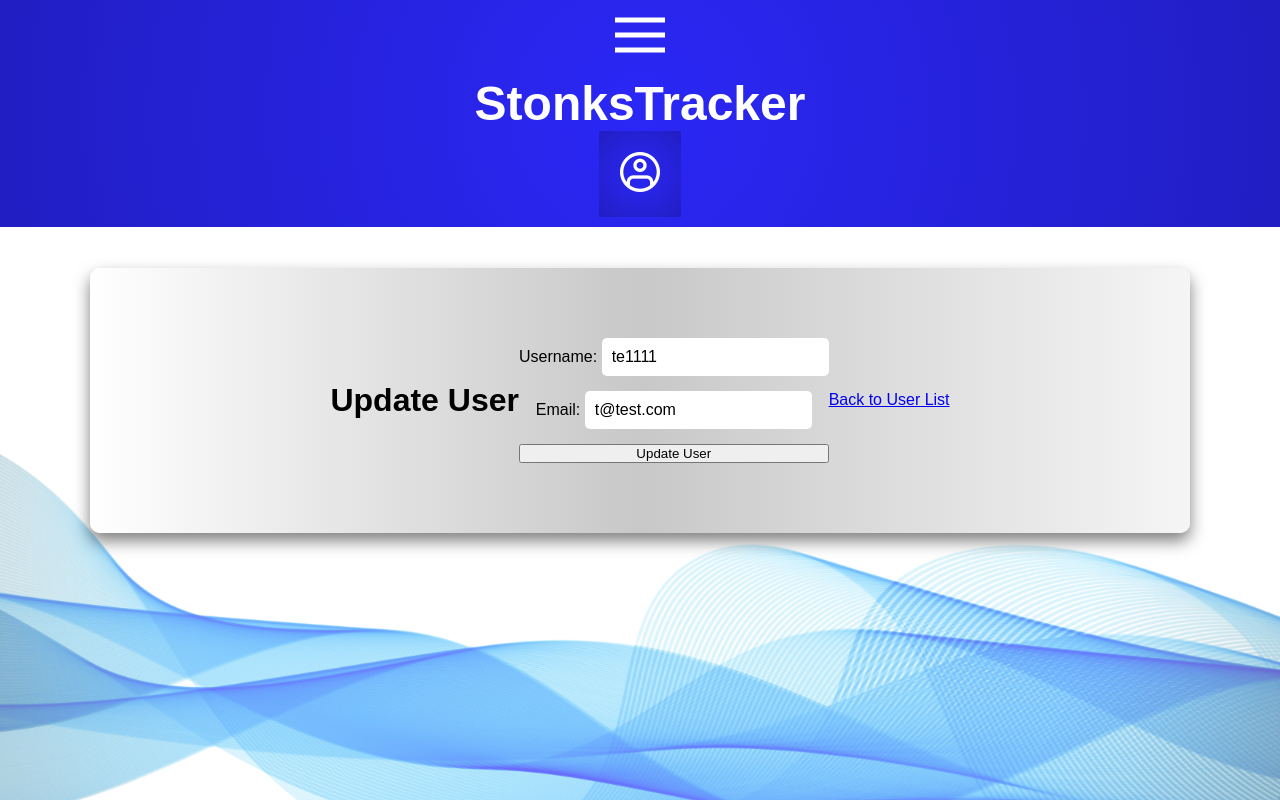
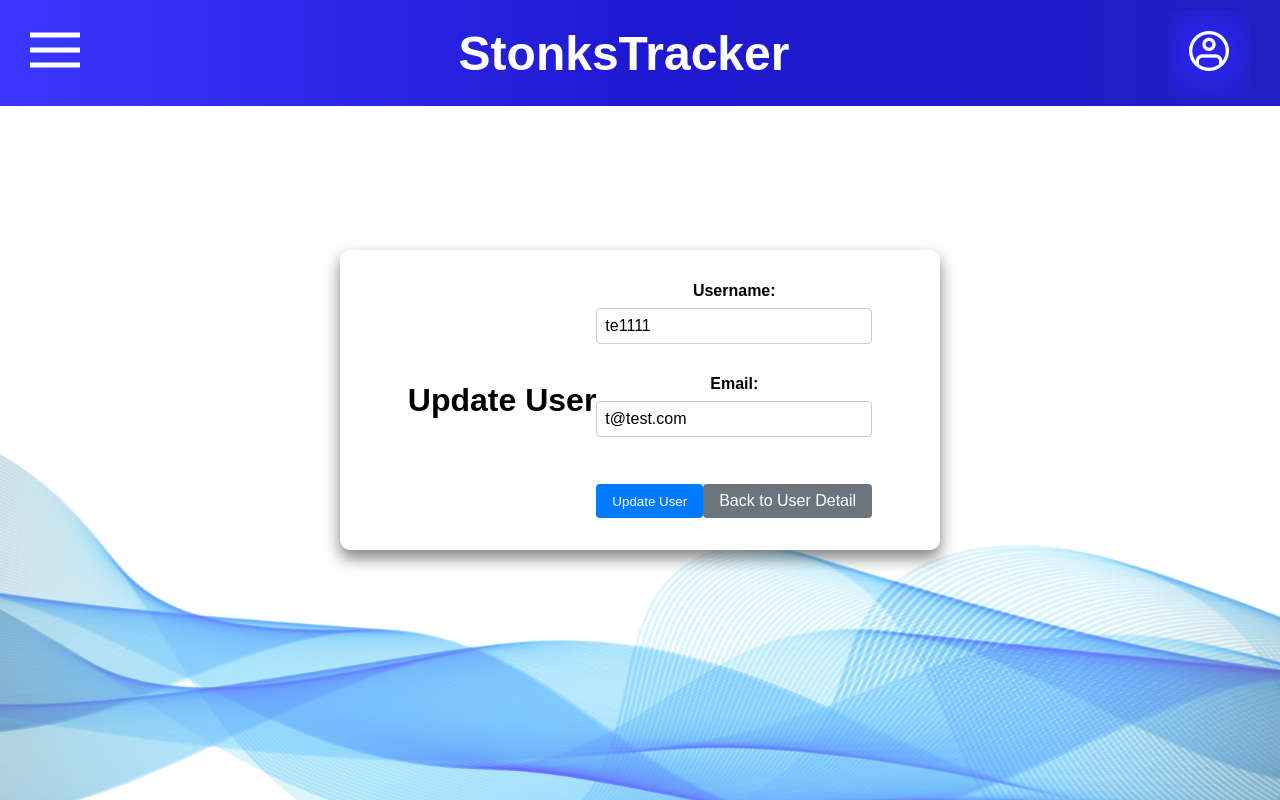
Before and after one commit to SamAgravante/CSIT327, a Django app: page /users/update/8/ in a window 1280 px wide. Run offline with Django 5.2, Linux system fonts and the light colour scheme; a user stored in the database is signed in; data comes from the database, SQL or seed files in the repository; both versions use the stored data as it was after the commit.

Commit message:
Fixing another UI

```diff
--- a/StonksTracker/tracker/static/css/header.css
+++ b/StonksTracker/tracker/static/css/header.css
@@ -1,31 +1,13 @@
 header {
     width: 100%;
     display: flex;
-  flex-direction: column;
+    justify-content: space-between;
     align-items: center;
+    padding: 10px 30px;
     background: radial-gradient(circle, rgba(43,39,246,1) 0%, rgba(33,30,195,1) 100%);
     position: fixed;
     top: 0;
     z-index: 2;
-}
-
-.navbar {
-  width: 100%;
-
-
-  padding: 10px 0;
-  background: radial-gradient(circle, rgba(43,39,246,1) 0%, rgba(33,30,195,1) 100%);
-}
-
-.navbar a {
-  color: white;
-  padding: 14px 20px;
-  text-decoration: none;
-  text-align: center;
-}
-
-.navbar a:hover {
-  background-color: #575757;
 }
 
 .menu-icon, .user-icon {
@@ -42,7 +24,6 @@ header {
 .logo {
     display: flex;
     align-items: center;
-  margin-top: 10px;
 }
 
 .logo h1 {
--- a/StonksTracker/tracker/static/css/homepage.css
+++ b/StonksTracker/tracker/static/css/homepage.css
@@ -57,8 +57,6 @@ header {
     transition: 0.5s;
     padding-top: 60px;
 }
-
-
 
 .sidebar a {
     padding: 10px 15px;
@@ -258,10 +256,9 @@ body {
 
 .navbar {
     justify-content: space-between;
-
+    background: linear-gradient(90deg, rgba(59,55,255,1) 0%, rgba(30,25,209,1) 50%, rgba(33,30,195,1) 100%);
     color: white;
     padding: 1rem;
-
 }
 
 .navbar .logo h1 {
--- a/StonksTracker/tracker/templates/faq.html
+++ b/StonksTracker/tracker/templates/faq.html
@@ -4,6 +4,7 @@
 {% block title %}FAQs - StonksTracker{% endblock %}
 
 {% block content %}
+
 <link rel="stylesheet" href="{% static 'css/faq.css' %}">
 <link rel="stylesheet" href="{% static 'css/homepage.css' %}">
 <div id="main" class="main-container" >
--- a/StonksTracker/tracker/templates/forums.html
+++ b/StonksTracker/tracker/templates/forums.html
@@ -5,7 +5,7 @@
 
 {% block content %}
 <link rel="stylesheet" href="{% static 'css/forum.css' %}">
-<link rel="stylesheet" href="{% static 'css/homepage.css' %}">
+
 <div class="container" style="background: transparent; box-shadow: 0 0px 0px;">
 
     <div class="forums-container" style="width: 800px; height: auto;">
--- a/StonksTracker/tracker/templates/index.html
+++ b/StonksTracker/tracker/templates/index.html
@@ -5,40 +5,39 @@
     <meta charset="UTF-8">
     <meta name="viewport" content="width=device-width, initial-scale=1.0">
     <title>{% block title %}StonksTracker - Home{% endblock %}</title>
+    <link rel="stylesheet" href="{% static 'css/header.css' %}">
     <link rel="stylesheet" href="{% static 'css/homepage.css' %}">
-    <link rel="stylesheet" href="{% static 'css/header.css' %}">
     <script src="{% static 'javascript/menu-sidebar.js' %}" defer></script>
 </head>
 <body style="background-image: url('{% static 'images/vector-bg-stonks.png' %}'); background-size: 100% 45%; background-position: center bottom; background-repeat: no-repeat; background-attachment: fixed; color: black;">
 
-    <header>
-
+    <header >
         <a href="javascript:void(0)" class="menu-icon" onclick="openNav()">
             <img src="{% static 'images/menu-icon.svg' %}" alt="Menu Icon" width="50" height="50">
         </a>
         <div class="logo">
             <h1>StonksTracker</h1>
-
         </div>
-
-        <div class="dropdown">
+        <div class="dropdown" style="background-color: white;">
             <button class="dropbtn">
                 <img src="{% static 'images/user-icon.png' %}" alt="User Icon" width="50" height="50">
             </button>
-            <div class="dropdown-content">
-                <a href="{% if user.is_authenticated %}{% url 'user_list' %}{% else %}{% url 'login' %}{% endif %}">Account</a>
+            <div class="dropdown-content" style="background-color: white;">
+                <a href="{% if user.is_authenticated %}{% url 'user_detail' user.pk %}{% else %}{% url 'login' %}{% endif %}" style="color: black;">Account</a>
                 {% if user.is_authenticated %}
-                    <a href="{% url 'logout' %}">Logout</a>
+                    <a href="{% url 'logout' %}" style="color: black;">Logout</a>
                 {% endif %}
             </div>
-
         </div>
 
 
 
 
-    <div id="mySidebar" class="sidebar">
-        <a href="javascript:void(0)" class="closebtn" onclick="closeNav()">&times;</a>
+  </header>
+
+
+  <div id="mySidebar" class="sidebar" style="background-color: white;">
+    <a href="javascript:void(0)" class="closebtn" onclick="closeNav()" style="color: black;">&times;</a>
     <ul style="list-style: none; padding: 0; margin: 0;">
         <li style="margin: 10px 0; align-items: center;">
             <a href="{% url 'landing_page' %}" style="text-decoration: none; color: #000; font-size: 24px; display: flex; align-items: center;">
@@ -66,15 +65,7 @@
             </a>
         </li>
     </ul>
-
 </div>
-
-
-
-
-  </header>
-
-
     {% block content %}
     {% endblock %}
 
--- a/StonksTracker/tracker/templates/item_list.html
+++ b/StonksTracker/tracker/templates/item_list.html
@@ -5,7 +5,7 @@
 
 {% block content %}
 <link rel="stylesheet" href="{% static 'css/item_list.css' %}">
-<link rel="stylesheet" href="{% static 'css/homepage.css' %}">
+
 <h1 class="itemlist-header" >Item List</h1>
 <hr width="1200px" style="margin-bottom:50px; height: 1px; background-color: black; border: none;">
 
--- a/StonksTracker/tracker/templates/landing_page.html
+++ b/StonksTracker/tracker/templates/landing_page.html
@@ -6,8 +6,9 @@
 {% block content %}
 <link rel="stylesheet" href="{% static 'css/landing.css' %}">
 
-<div class='container' style='background: white; padding: 25px'>
+<div class='container' style='background: white; padding: 5px; margin-bottom: -110px;' >
     <div class="hero-section" style='margin: 40px -120px;'>
+        <img src="{% static 'images/cs2char.png' %}" alt="Hero Image" class="hero-image" style=" height: 230px;">
         <h1>Welcome to Stonks Tracker</h1>
         <p>Your ultimate CS2 Item Price Tracker</p>
         <div class="cta-buttons">
@@ -18,7 +19,7 @@
 
     <div class="about-section" style='margin: 40px 90px;'>
         <h2>About Stonks Tracker</h2>
-        <p>Stonks Tracker is a powerful tool designed to help you stay on top of the latest CS2 item prices. With our app, you can easily track the prices of your favorite items, receive alerts on price changes, and make informed decisions about your investments.</p>
+        <p>StonksTracker is a tool designed to help you stay on top of the latest CS2 item prices. With our app, you can easily track the prices of your favorite items and make informed decisions about your investments.</p>
         <p>Our user-friendly interface and comprehensive data make it simple to monitor the market and maximize your profits. Whether you're a seasoned trader or just starting out, Stonks Tracker is the perfect companion for your CS2 item journey.</p>
     </div>
 </div>
--- a/StonksTracker/tracker/templates/update_user.html
+++ b/StonksTracker/tracker/templates/update_user.html
@@ -4,14 +4,83 @@
 {% block title %}Update User - StonksTracker{% endblock %}
 
 {% block content %}
+
+<style>
+    .container {
+        width: 100%;
+        max-width: 600px;
+        margin: 2rem auto;
+        padding: 2rem;
+        background: white;
+        border-radius: 10px;
+        box-shadow: 0 4px 6 px rgba(0, 0, 0, 0.1);
+    }
+    .form-group {
+        margin-bottom: 1rem;
+    }
+    .form-group label {
+        display: block;
+        margin-bottom: 0.5rem;
+        font-weight: bold;
+    }
+    .form-group input,
+    .form-group select,
+    .form-group textarea {
+        width: 100%;
+        padding: 0.5rem;
+        border: 1px solid #ccc;
+        border-radius: 4px;
+    }
+    .btn {
+        display: inline-block;
+        padding: 0.5rem 1rem;
+        border: none;
+        border-radius: 4px;
+        cursor: pointer;
+        text-decoration: none;
+        text-align: center;
+        transition: background-color 0.3s ease;
+    }
+    .btn-primary {
+        background-color: #007bff;
+        color: white;
+    }
+    .btn-primary:hover {
+        background-color: #0056b3;
+    }
+    .btn-secondary {
+        background-color: #6c757d;
+        color: white;
+    }
+    .btn-secondary:hover {
+        background-color: #545b62;
+    }
+    .form-actions {
+        display: flex;
+        justify-content: space-between;
+        margin-top: 1rem;
+    }
+</style>
+
 <div class="container">
     <h1>Update User</h1>
+
     <form method="POST" action="{% url 'update_user' user.pk %}">
         {% csrf_token %}
         {{ form.non_field_errors }}
-        {{ form.as_p }}  <!-- Renders the form fields -->
-        <button type="submit">Update User</button>
+        {% for field in form %}
+            <div class="form-group">
+                {{ field.label_tag }}
+                {{ field }}
+                {% if field.errors %}
+                    <small class="text-danger">{{ field.errors|striptags }}</small>
+                {% endif %}
+            </div>
+        {% endfor %}
+        <div class="form-actions">
+            <button type="submit" class="btn btn-primary">Update User</button>
+            <a href="{% url 'user_detail' user.pk %}" class="btn btn-secondary">Back to User Detail</a>
+        </div>
     </form>
-    <a href="{% url 'user_list' %}">Back to User List</a>
 </div>
 {% endblock %}
--- a/StonksTracker/tracker/templates/user_detail.html
+++ b/StonksTracker/tracker/templates/user_detail.html
@@ -27,7 +27,7 @@
             <span>**********</span> <!-- Static text to match the image -->
         </div>
         <div class="actions">
-            <a href="{% url 'edit_user' user.UserID %}" class="btn btn-primary">Edit Profile</a>
+            <a href="{% url 'update_user' user.UserID %}" class="btn btn-primary">Edit Profile</a>
             <a href="{% url 'delete_user' user.UserID %}" class="btn btn-danger">Delete Account</a>
         </div>
     </div>
--- a/StonksTracker/tracker/templates/user_list.html
+++ b/StonksTracker/tracker/templates/user_list.html
@@ -5,8 +5,8 @@
 
 {% block content %}
 <head>
-    <link rel="stylesheet" type="text/css" href="{% static 'homepage.css' %}">
-    <link rel="stylesheet" href="{% static 'css/homepage.css' %}">
+
+
 </head>
 <div class="container">
     <h1>User List</h1>
--- a/StonksTracker/tracker/templates/watchlist.html
+++ b/StonksTracker/tracker/templates/watchlist.html
@@ -5,8 +5,8 @@
 
 {% block content %}
     <link rel="stylesheet" href="{% static 'css/watchlist.css' %}">
-    <link rel="stylesheet" href="{% static 'css/homepage.css' %}">
-    <div class="content" style='width:1000px'>
+
+    <div class="content" style='width:1500px'>
         <h1 class="watchlist-header">Your Watchlist</h1>
         <hr width="120%" style=" margin: 35px -95px;height: 1px; background-color: black; border: none;">
         <div class="search-bar">
--- a/StonksTracker/tracker/views.py
+++ b/StonksTracker/tracker/views.py
@@ -116,11 +116,11 @@ def update_user_view(request, pk):
         if form.is_valid():
             form.save()
             messages.success(request, 'User updated successfully.')
-            return redirect('user_list')  # Redirect to user list after update
+            return redirect('user_detail', pk=user.UserID)  # Redirect to user detail after update
     else:
         form = CustomUserChangeForm(instance=user)
 
-    return render(request, 'update_user.html', {'form': form})
+    return render(request, 'update_user.html', {'form': form, 'user': user})
 
 
 @login_required
@@ -129,7 +129,7 @@ def delete_user_view(request, pk):
     if request.method == 'POST':
         user.delete()  # Delete user on POST request
         messages.success(request, 'User deleted successfully.')
-        return redirect('user_list')  # Redirect to user list after deletion
+        return redirect('login_page')  # Redirect to user list after deletion
 
     return render(request, 'delete_user.html', {'user': user})
 
@@ -325,5 +325,5 @@ def delete_user(request, pk):
     if request.method == 'POST':
         user.delete()
         messages.success(request, 'User deleted successfully.')
-        return redirect('index')
+        return redirect('login_page.html')
     return render(request, 'delete_user.html', {'user': user})
```
Also changed, not shown: StonksTracker/tracker/static/css/faq.css (+5 -7 lines), StonksTracker/tracker/templates/delete_user.html (+53 -2 lines), StonksTracker/tracker/templates/login_page.html (+55 -9 lines), StonksTracker/tracker/templates/signup_page.html (+3 -7 lines), StonksTracker/db.sqlite3, StonksTracker/tracker/static/images/cs2char.png (added). Lines whose indentation alone changed are shown as unchanged.
